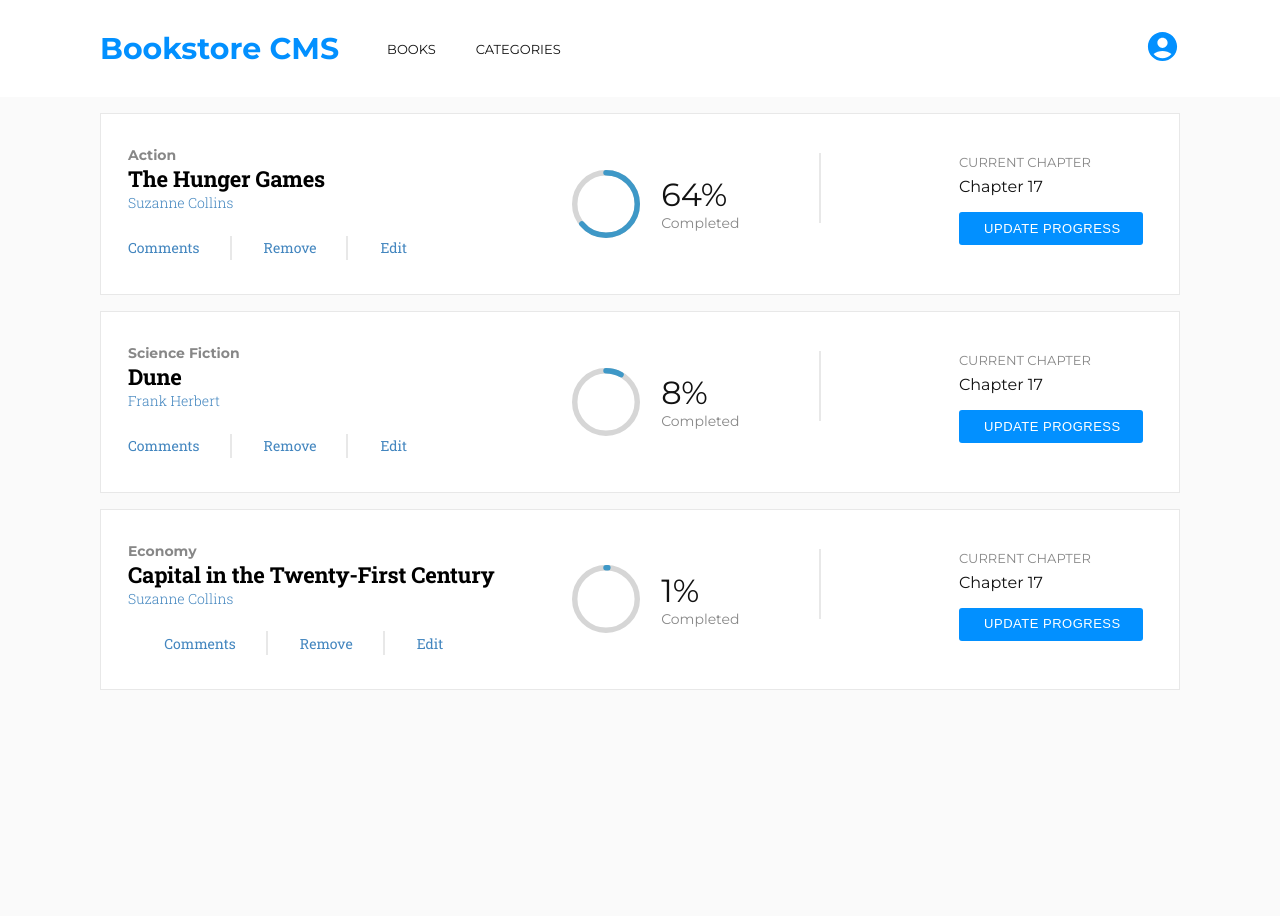
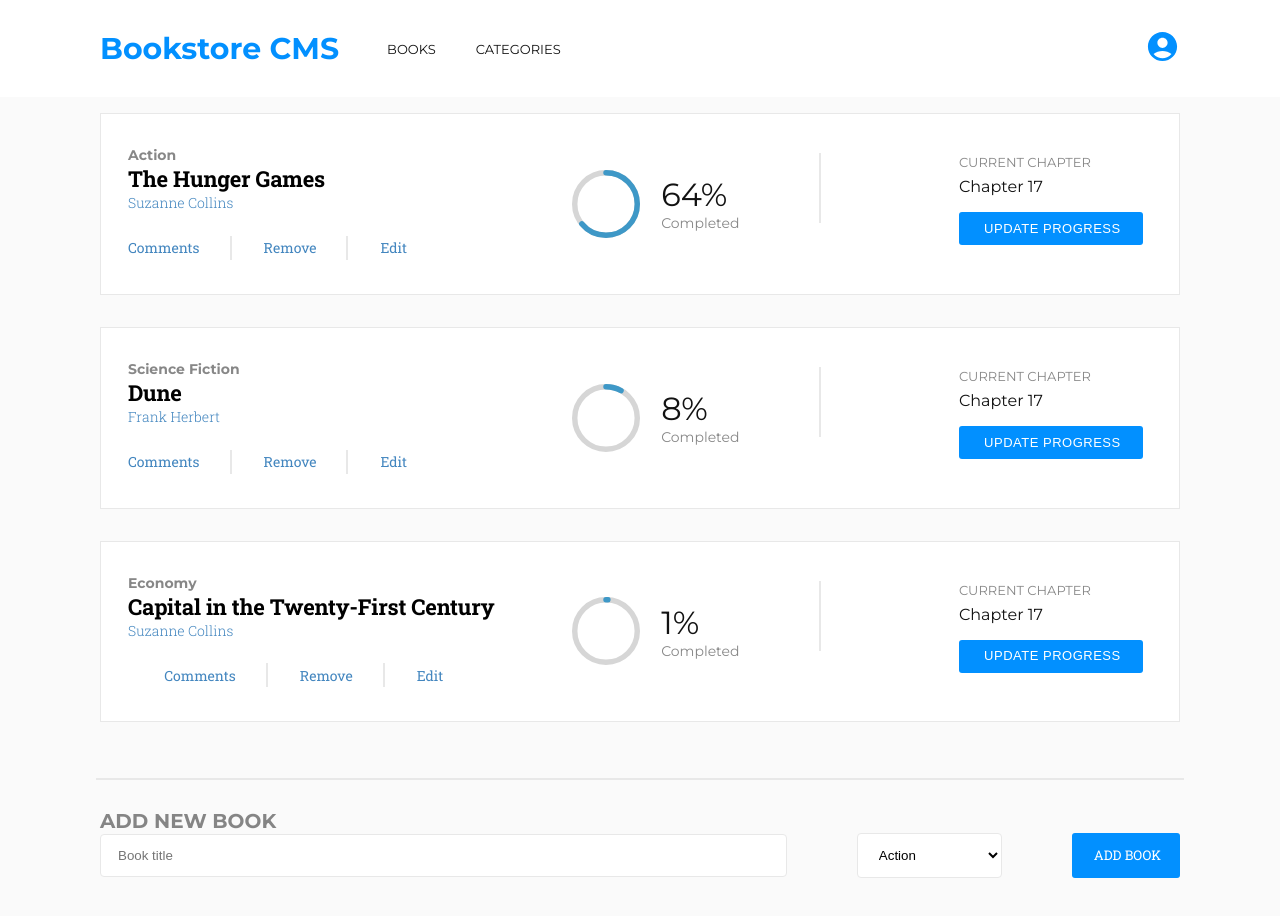
Before and after one commit to darikmohammed/Bookstore, a React (Create React App) app: page / in a window 1280 px wide. Shown: the top 916 px of the page. Before the commit the page ends 800 px from the top, so only its background shows below. Built offline with nearby package versions, Linux system fonts and the light colour scheme.

Commit message:
Add form with style

```diff
--- /dev/null
+++ b/src/Components/NewBook.js
@@ -0,0 +1,31 @@
+import React from 'react';
+import './Styles/NewBook.css';
+
+function NewBook() {
+  return (
+    <div className="new-book-form">
+      <h2>ADD NEW BOOK</h2>
+      <form action="#" className="book-form">
+        <input
+          type="text"
+          className="form-book-title"
+          placeholder="Book title"
+        />
+        <select
+          name="form-book-category"
+          className="form-select"
+          id="form-book-category"
+        >
+          <option value="Action">Action</option>
+          <option value="Science-Fiction">Science Fiction</option>
+          <option value="Economy">Economy</option>
+        </select>
+        <button type="submit" className="form-btn">
+          ADD BOOK
+        </button>
+      </form>
+    </div>
+  );
+}
+
+export default NewBook;
--- /dev/null
+++ b/src/Components/Styles/NewBook.css
@@ -0,0 +1,39 @@
+.new-book-form {
+  margin: 0 6.25rem 6rem 6.25rem;
+}
+
+.new-book-form h2 {
+  font-size: 1.25rem;
+  color: #121212;
+  opacity: 0.5;
+}
+
+.book-form {
+  display: flex;
+  gap: 2.125rem;
+  align-items: center;
+  justify-content: space-between;
+}
+
+.form-book-title {
+  border-radius: 4px;
+  border: solid 1px #e8e8e8;
+  background-color: #fff;
+  padding: 0.813rem 30.688rem 0.813rem 1.063rem;
+}
+
+.form-select {
+  padding: 0.813rem 0.938rem 0.813rem 1.063rem;
+  border-radius: 4px;
+  border: solid 1px #e8e8e8;
+  background-color: #fff;
+}
+
+.form-btn {
+  padding: 0.801rem 1.188rem 0.886rem 1.375rem;
+  border-radius: 3px;
+  background-color: #0290ff;
+  border: none;
+  color: #fff;
+  font-family: 'Roboto Slab', 'Montserrat', serif;
+}
--- a/src/Routes/Books.js
+++ b/src/Routes/Books.js
@@ -1,6 +1,8 @@
 import React, { useState } from 'react';
 import Nav from '../Components/Nav';
 import Book from '../Components/Book';
+import NewBook from '../Components/NewBook';
+import './Styles/Books.css';
 
 function Books() {
   const [books] = useState([
@@ -24,7 +26,7 @@
     },
   ]);
   return (
-    <div>
+    <div className="books">
       <Nav />
       {books.map((book) => (
         <Book
@@ -35,6 +37,8 @@
           progress={book.progress}
         />
       ))}
+      <div className="horizontal-line" />
+      <NewBook />
     </div>
   );
 }
--- /dev/null
+++ b/src/Routes/Styles/Books.css
@@ -0,0 +1,12 @@
+.horizontal-line {
+  width: 85%;
+  height: 0.125rem;
+  margin: 2.5rem 0 1.813rem 0;
+  background-color: #e8e8e8;
+  align-self: center;
+}
+
+.books {
+  display: flex;
+  flex-direction: column;
+}
```
